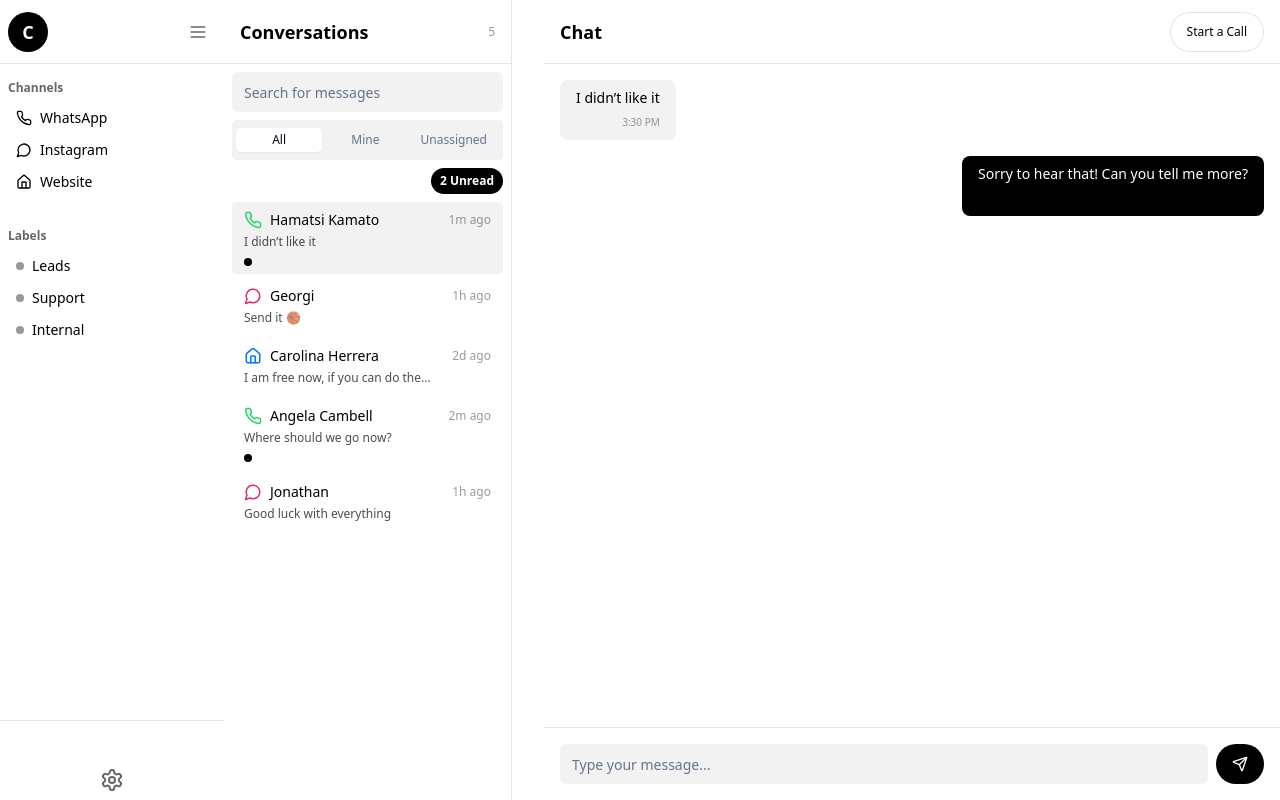
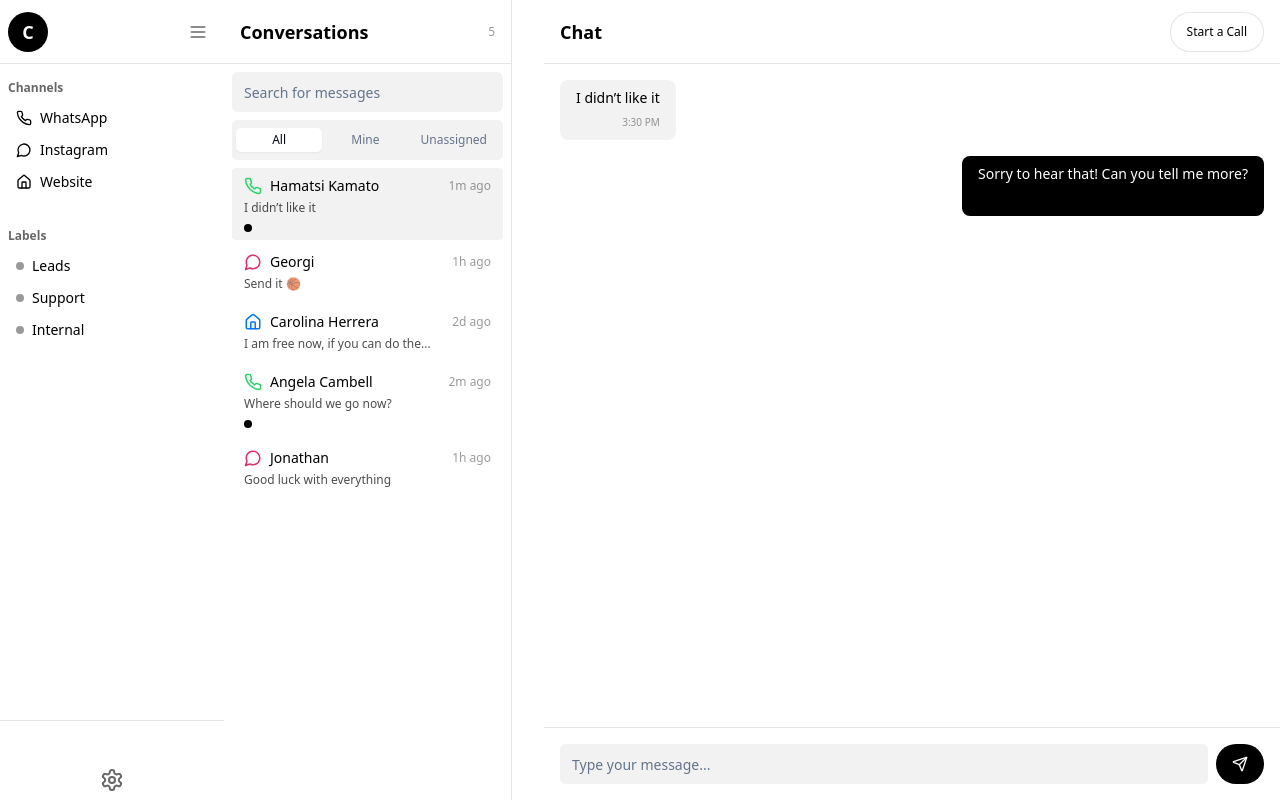
Before and after one commit to Digigit24/celiyo, a React (Vite) app: page / in a window 1280 px wide. Built offline with nearby package versions, Linux system fonts and the light colour scheme.

Commit message:
[dyad] Removed the unread count badge from the conversation list - wrote 1 file(s)

```diff
--- a/src/components/ConversationList.tsx
+++ b/src/components/ConversationList.tsx
@@ -2,7 +2,6 @@ import { useState } from "react";
 import { Input } from "@/components/ui/input";
 import { ScrollArea } from "@/components/ui/scroll-area";
 import { Button } from "@/components/ui/button";
-import { Badge } from "@/components/ui/badge";
 import { Tabs, TabsList, TabsTrigger } from "@/components/ui/tabs";
 import { Phone, MessageCircle, Home } from "lucide-react";
 
@@ -87,8 +86,6 @@ export const ConversationList = ({ selectedId, onSelect, isMobile }: Props) => {
     );
   }
 
-  const unreadCount = filtered.filter((c) => c.unread).length;
-
   return (
     <aside className={`flex flex-col ${isMobile ? "w-full" : "w-72"} border-r border-black/10 bg-white min-h-screen`}>
       <div className="flex items-center justify-between h-16 border-b border-black/10 px-4">
@@ -127,11 +124,6 @@ export const ConversationList = ({ selectedId, onSelect, isMobile }: Props) => {
             </TabsTrigger>
           </TabsList>
         </Tabs>
-        {unreadCount > 0 && (
-          <Badge className="bg-black text-white rounded-full px-2 py-1 text-xs self-end">
-            {unreadCount} Unread
-          </Badge>
-        )}
       </div>
       <ScrollArea className="flex-1">
         <ul className="px-2 pb-4">
```
